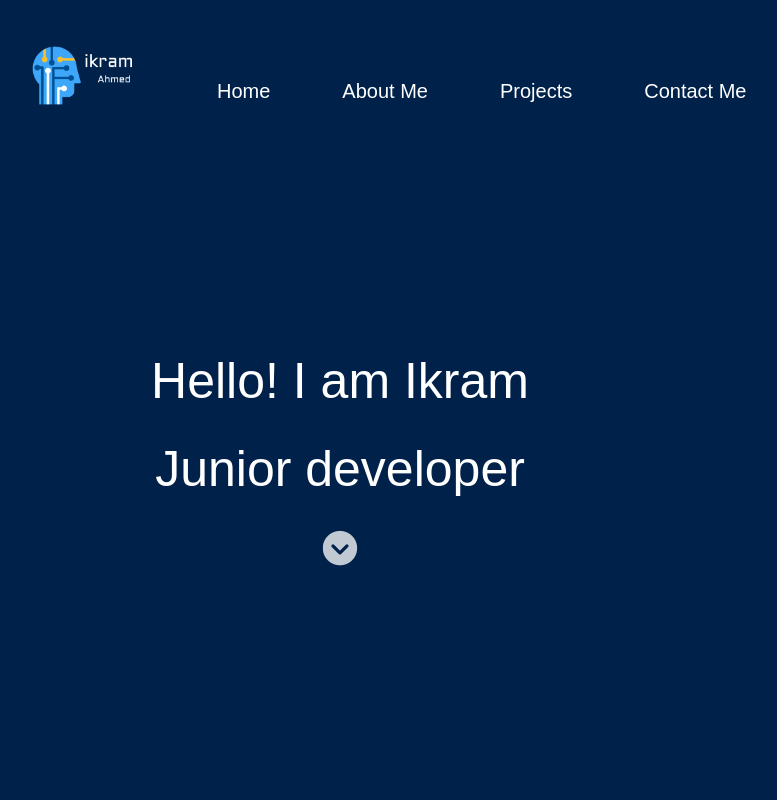
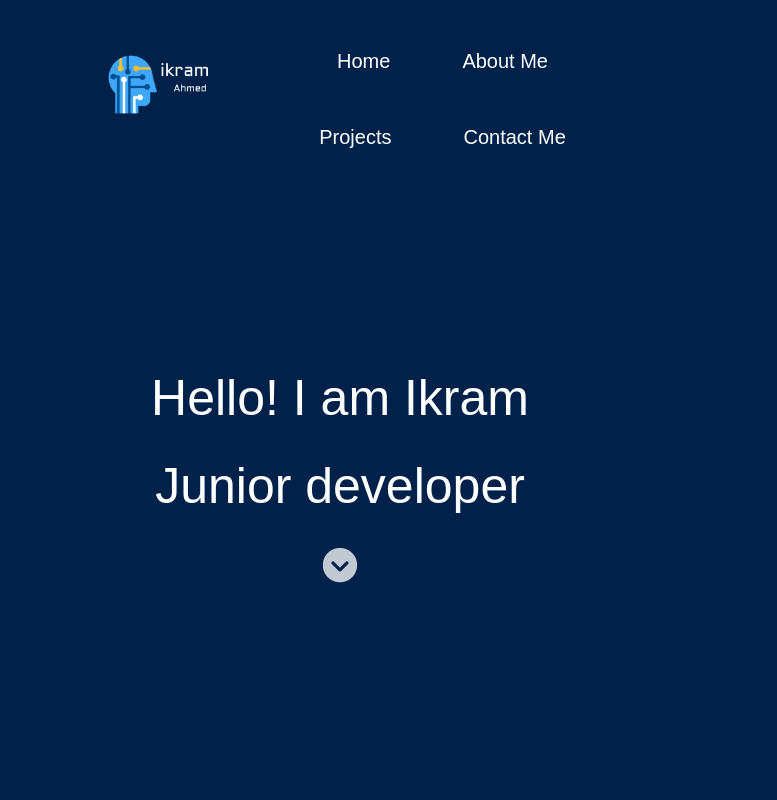
Before and after one commit to spunsosig/spunsosig.github.io, a website: page index.html in a window 1280 px wide. Shown: the top 800 px of the page, without its empty margins (300-1077 px from the left). Drawn offline with nearby package versions, Linux system fonts and the light colour scheme.

Commit message:
centered navbar

```diff
--- a/css/style.css
+++ b/css/style.css
@@ -16,8 +16,9 @@ body{
 }
 
 .navbar-brand{
-    padding-right: 20px;
-    padding-left: 25vw;
+
+    /* padding-right: 20px;
+    padding-left: 25vw; */
 }
 
 .center-page{
--- a/index.html
+++ b/index.html
@@ -30,8 +30,14 @@
   </head>
   <body>
     <navbar class="navbar navbar-expand-lg navbar-dark">
+      <div class="container-fluid mx-auto my-auto">
         <a class="navbar-brand" href="#"
-        ><img width="auto" height="125px" src="images/logo2.png" alt=""
+          ><img
+            width="auto"
+            height="125px"
+            src="images/logo2.png"
+            alt=""
+            style="padding-left: 30vw"
         /></a>
         <button
           class="navbar-toggler"
@@ -44,7 +50,11 @@
         >
           <span class="navbar-toggler-icon"></span>
         </button>
-      <div class="collapse navbar-collapse" id="navbarNav">
+        <div
+          class="collapse navbar-collapse"
+          style="padding-right: 25vw"
+          id="navbarNav"
+        >
           <ul class="nav justify-content-center">
             <li class="nav-item">
               <a href="index.html" class="nav-link">Home</a>
@@ -59,6 +69,7 @@
               <a href="contact.html" class="nav-link">Contact Me</a>
             </li>
           </ul>
+        </div>
       </div>
     </navbar>
 
```
Lines whose indentation alone changed are shown as unchanged.
